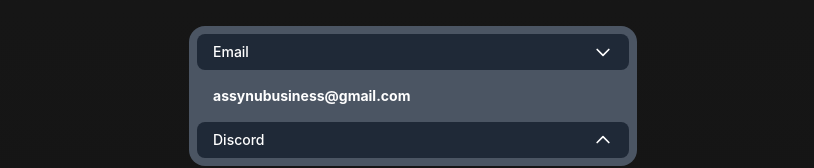
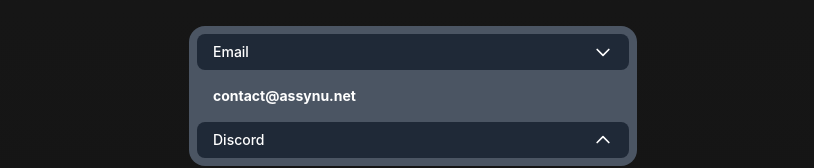
Before and after one commit to ASSYNU/assynu-net, a Next.js app: page /contact in a window 1280 px wide. Both pictures are taken after a click on the button "Email". Shown: the part 393-561 px from the top of the page, without its empty margins (227-1041 px from the left). Built offline with nearby package versions, Linux system fonts and the light colour scheme.

Commit message:
email update

```diff
--- a/pages/contact/index.tsx
+++ b/pages/contact/index.tsx
@@ -49,7 +49,7 @@
                     />
                   </Disclosure.Button>
                   <Disclosure.Panel className="px-4 pt-4 pb-2 text-sm text-white font-bold">
-                    assynubusiness@gmail.com
+                    contact@assynu.net
                   </Disclosure.Panel>
                 </>
               )}
```
